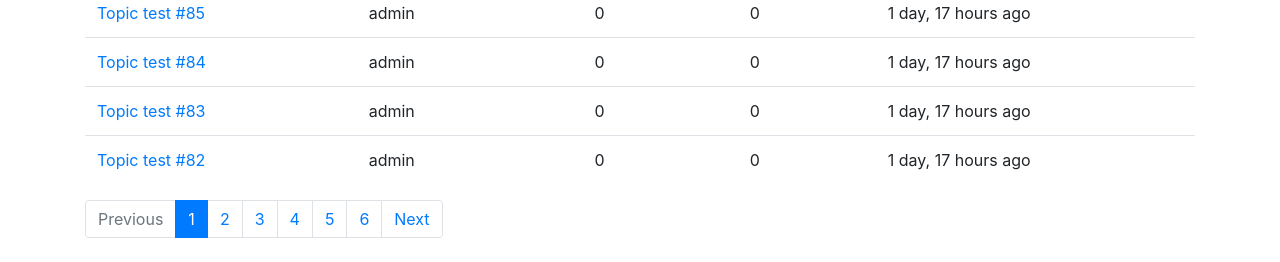
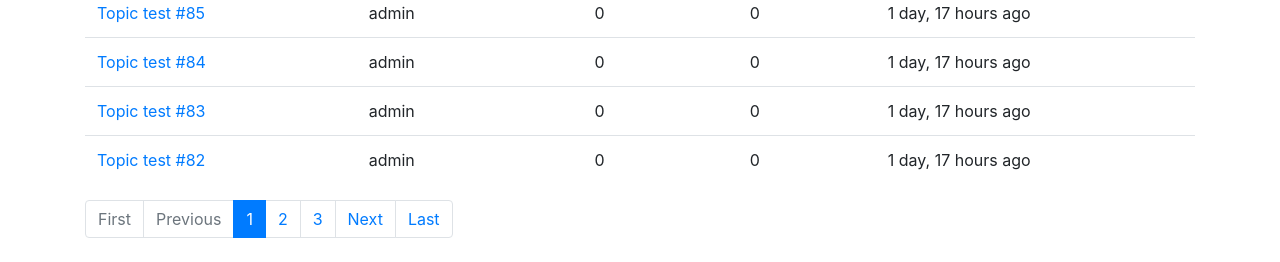
Before and after one commit to hpmomocha/myproject, a Django app: page /boards/1/ in a window 1280 px wide. Shown: the part 1060-1322 px from the top of the page. Run offline with Django 3.2, Linux system fonts and the light colour scheme; data comes from the database, SQL or seed files in the repository; both versions use the stored data as it was after the commit; some libraries are stand-ins or nearby versions; some web fonts are replaced.

Commit message:
fix some issues

```diff
--- a/myfirstproject/boards/models.py
+++ b/myfirstproject/boards/models.py
@@ -1,3 +1,5 @@
+import math
+
 from django.contrib.auth.models import User
 from django.db import models
 
@@ -36,6 +38,11 @@ class Topic(models.Model):
     def __str__(self):
         return self.subject
 
+    def get_page_count(self):
+        count = self.posts.count()
+        pages = count / 2
+        return math.ceil(pages)
+
 
 class Post(models.Model):
     message = models.TextField(max_length=4000)
--- a/myfirstproject/boards/views.py
+++ b/myfirstproject/boards/views.py
@@ -2,6 +2,7 @@ from django.contrib.auth.decorators import login_required
 from django.core.paginator import Paginator, PageNotAnInteger, EmptyPage
 from django.db.models import Count
 from django.shortcuts import render, get_object_or_404, redirect
+from django.urls import reverse
 from django.utils import timezone
 from django.utils.decorators import method_decorator
 from django.views.generic import UpdateView, ListView
@@ -98,9 +99,14 @@ class PostListView(ListView):
     paginate_by = 2
 
     def get_context_data(self, **kwargs):
-        self.topic.views += 1
-        self.topic.save()
+        session_key = 'viewed_topic_{}'.format(self.topic.pk)
+        if not self.request.session.get(session_key, False):
+            self.topic.views += 1
+            self.topic.save()
+            self.request.session[session_key] = True
+
         kwargs['topic'] = self.topic
+
         return super().get_context_data(**kwargs)
 
     def get_queryset(self):
@@ -128,7 +134,17 @@ def reply_topic(request, pk, topic_pk):
             post.created_by = request.user
             post.save()
 
-            return redirect('topic_posts', pk=pk, topic_pk=topic_pk)
+            topic.last_updated = timezone.now()
+            topic.save()
+
+            topic_url = reverse('topic_posts', kwargs={'pk': pk, 'topic_pk': topic_pk})
+            topic_post_url = '{url}?page={page}#{id}'.format(
+                url=topic_url,
+                page=topic.get_page_count(),
+                id=post.pk
+            )
+
+            return redirect(topic_post_url)
     else:
         form = PostForm()
 
--- a/myfirstproject/templates/includes/pagination.html
+++ b/myfirstproject/templates/includes/pagination.html
@@ -1,6 +1,15 @@
 {% if is_paginated %}
     <nav aria-label="Topics pagination" class="mb-4">
         <ul class="pagination">
+            {% if page_obj.number > 1 %}
+                <li class="page-item">
+                    <a class="page-link" href="?page=1">First</a>
+                </li>
+            {% else %}
+                <li class="page-item disabled">
+                    <span class="page-link">First</span>
+                </li>
+            {% endif %}
             {% if page_obj.has_previous %}
                 <li class="page-item">
                     <a class="page-link" href="?page={{ page_obj.previous_page_number }}">Previous</a>
@@ -19,7 +28,7 @@
                             <span class="sr-only">(current)</span>
                           </span>
                     </li>
-                {% else %}
+                {% elif page_obj.number|add:'-3' and page_num < page_obj.number|add:'3' %}
                     <li class="page-item">
                         <a class="page-link" href="?page={{ page_num }}">{{ page_num }}</a>
                     </li>
@@ -35,6 +44,15 @@
                     <span class="page-link">Next</span>
                 </li>
             {% endif %}
+            {% if page_obj.number != paginator.num_pages %}
+                <li class="page-item">
+                    <a class="page-link" href="?page={{ paginator.num_pages }}">Last</a>
+                </li>
+            {% else %}
+                <li class="page-item disabled">
+                    <span class="page-link">Last</span>
+                </li>
+            {% endif %}
         </ul>
     </nav>
 {% endif %}
--- a/myfirstproject/templates/topic_posts_GCBV.html
+++ b/myfirstproject/templates/topic_posts_GCBV.html
@@ -13,7 +13,7 @@
         <a href="{% url 'reply_topic' topic.board.pk topic.pk %}" class="btn btn-primary" role="button">Reply</a>
     </div>
     {% for post in posts %}
-        <div class="card mb-2 {% if forloop.first %}border-dark{% endif %}">
+        <div id="{{ post.pk }}" class="card {% if forloop.last %}mb-4 {% else %}mb-2 {% endif %}{% if forloop.first %}border-dark{% endif %}">
             {% if forloop.first %}
                 <div class="card-header text-white bg-dark py-2 px-3">{{ topic.subject }}</div>
             {% endif %}
```
Also changed, not shown: myfirstproject/db.sqlite3.
